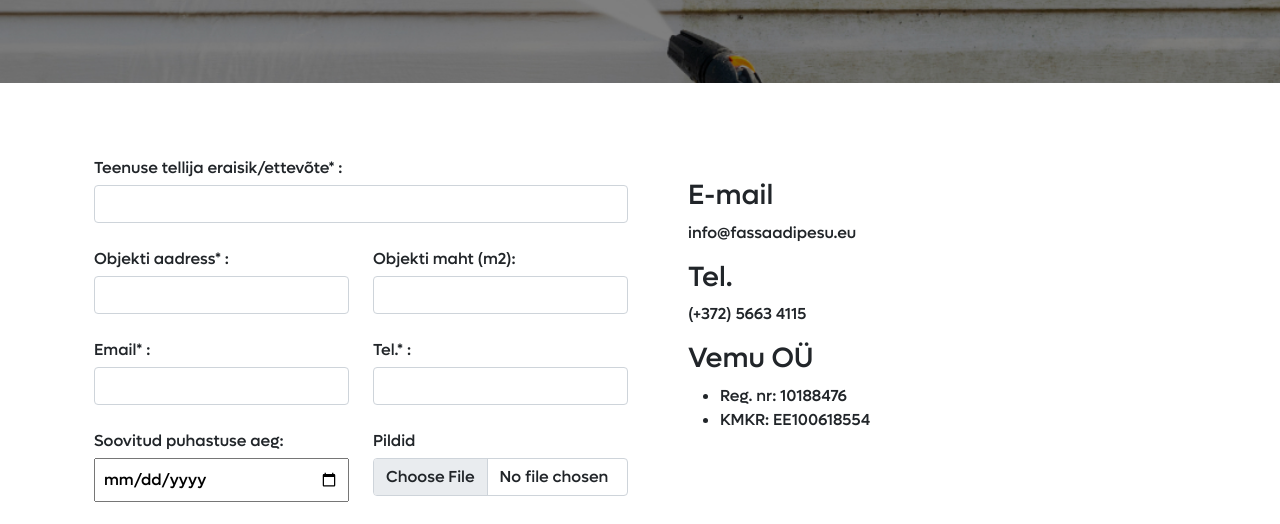
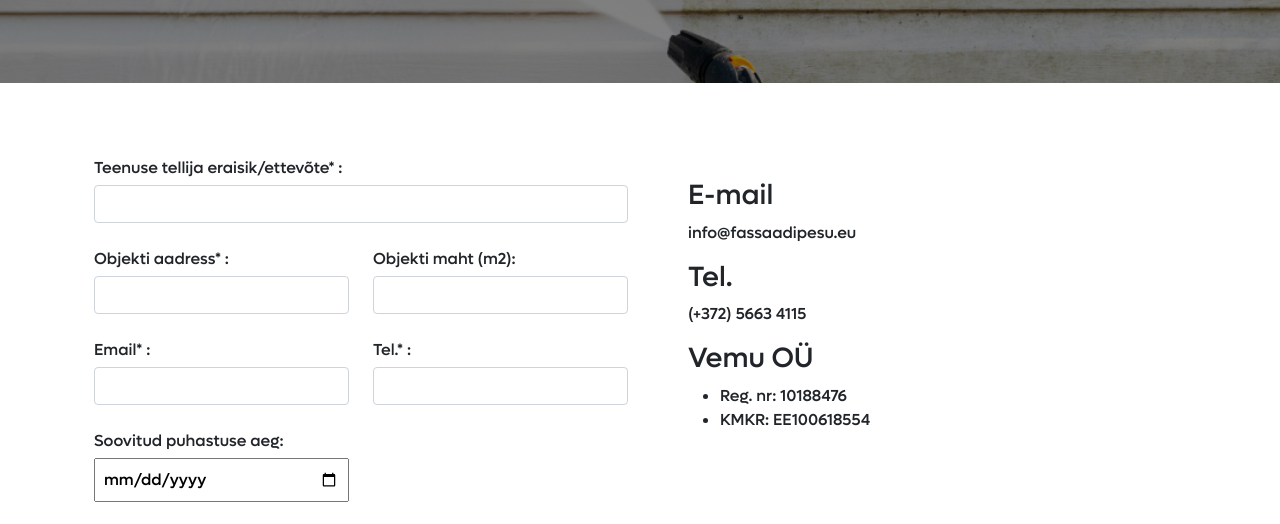
Before and after one commit to stefanlinde95/fassaadipesu, a Gatsby site: page /kontakt in a window 1280 px wide. Shown: the part 238-762 px from the top of the page. Built offline with nearby package versions, Linux system fonts and the light colour scheme; Gatsby itself is replaced by a stand-in of ours.

Commit message:
rmvd files

```diff
--- a/src/components/form.js
+++ b/src/components/form.js
@@ -124,20 +124,6 @@ function Form() {
                   className="p-2"
                 />
               </div>
-              <div className="form-group col-sm-12 col-lg-6">
-                <label htmlFor="file">Pildid</label>
-                <input
-                  id="file"
-                  type="file"
-                  name="file"
-                  className="form-control"
-                />
-                <ValidationError
-                  prefix="file"
-                  field="file"
-                  errors={state.errors}
-                />
-              </div>
             </div>
             <div className="form-group">
               <label htmlFor="message">Tellimuse sisu:</label>
```
